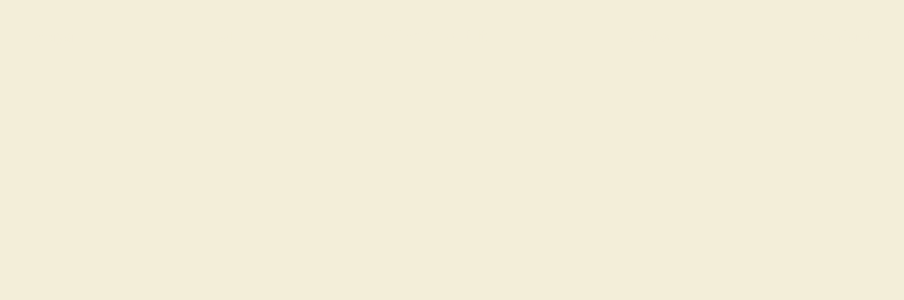
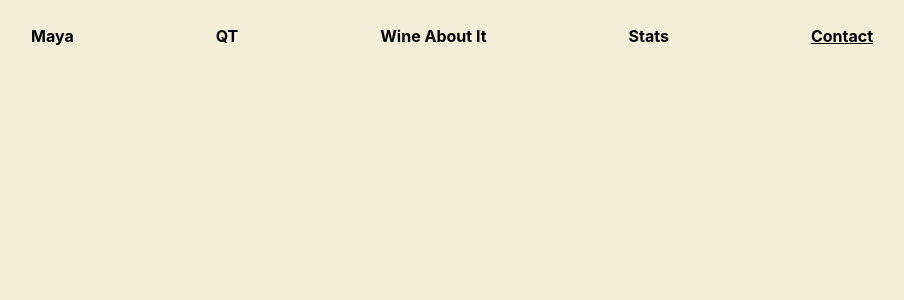
Before and after one commit to Echo203/wine-about-it, a React (Create React App) app: page /contact in a window 1280 px wide. Shown: the top 300 px of the page, without its empty margins (208-1112 px from the left). Built offline with nearby package versions, Linux system fonts and the light colour scheme.

Commit message:
Navbar color change based on page

```diff
--- a/src/Components/Header/Header.jsx
+++ b/src/Components/Header/Header.jsx
@@ -1,12 +1,15 @@
 import React from "react";
-import { NavLink } from "react-router-dom";
+import { NavLink, useLocation } from "react-router-dom";
 
 //Styles
 import "./Styles.scss";
 
 export default function Header() {
+  const location = useLocation();
+  const isHomepage = location.pathname === "/" ? true : false;
+
   return (
-    <header>
+    <header className={isHomepage ? undefined : "not-home"}>
       <div className="nav-container">
         <ul className="row space-around">
           <li className="nav-item">
--- a/src/Components/Header/Styles.scss
+++ b/src/Components/Header/Styles.scss
@@ -4,6 +4,15 @@ header {
   z-index: 99;
   width: 100%;
   height: 10vh;
+  a {
+    text-decoration: none;
+    color: #f3eed9;
+  }
+  &.not-home {
+    a {
+      color: black;
+    }
+  }
 }
 
 .nav-container {
@@ -20,10 +29,7 @@ header {
     text-decoration: none;
     list-style: none;
     min-width: 100%;
-    a {
-      text-decoration: none;
-      color: #f3eed9;
-    }
+
     &.space-between {
       justify-content: space-between;
     }
```
